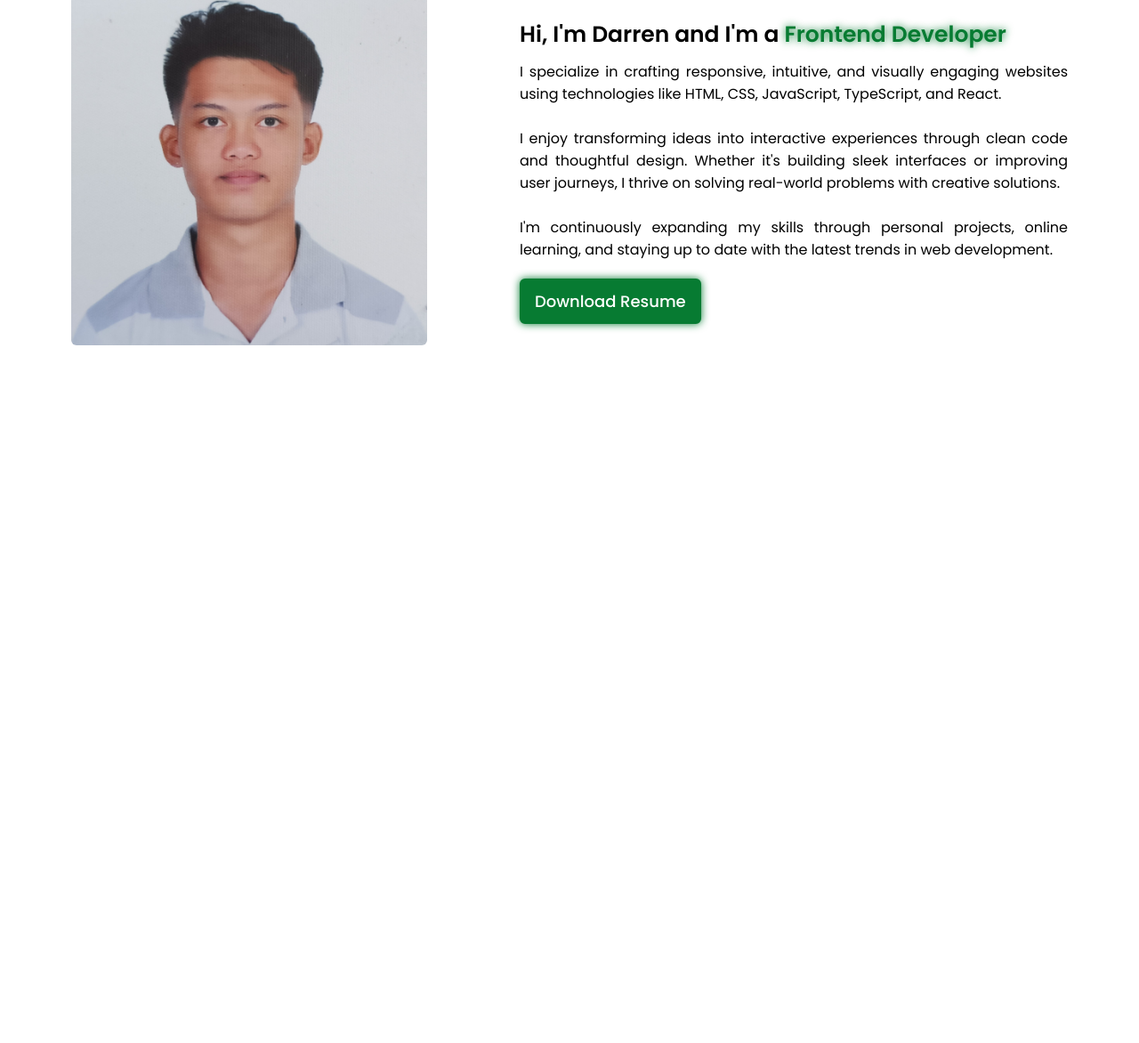
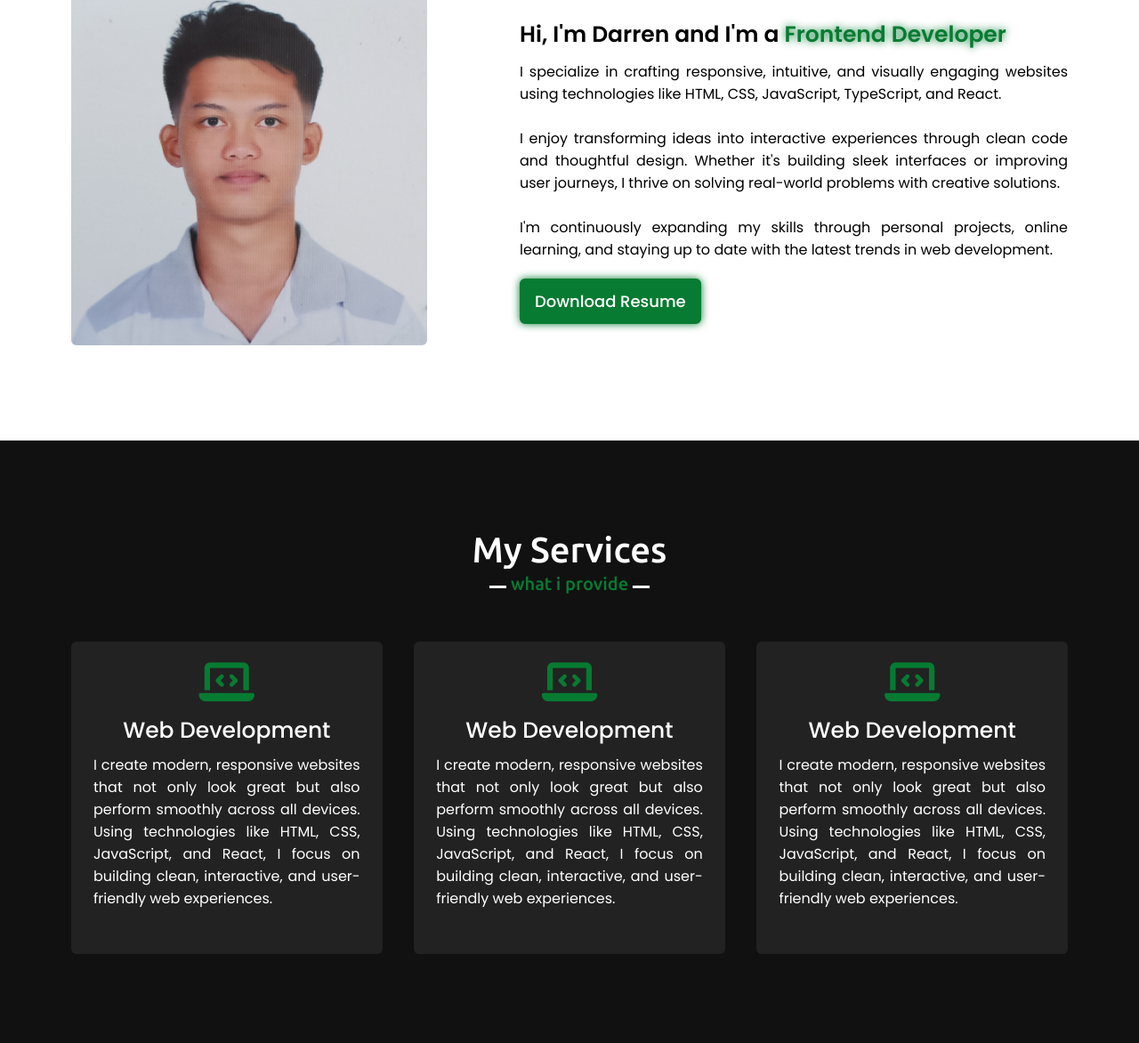
Before and after one commit to DarrenMiana/Portfolio, a plain HTML site: page index.html in a window 1280 px wide. Shown: the part 1038-2210 px from the top of the page at 89% size. Before the commit the page ends 1533 px from the top, so only its background shows below. Drawn offline with nearby package versions, Linux system fonts and the light colour scheme.

Commit message:
my services

```diff
--- a/index.html
+++ b/index.html
@@ -16,9 +16,9 @@
         <div class="max-width">
             <div class="logo"><a href="#">Darren <span>Miana</span></a></div>
             <ul class="menu">
-                <li><a href="#">Home</a></li>
-                <li><a href="#">About</a></li>
-                <li><a href="#">Services</a></li>
+                <li><a href="#home">Home</a></li>
+                <li><a href="#about">About</a></li>
+                <li><a href="#services">Services</a></li>
                 <li><a href="#">Skills</a></li>
                 <li><a href="#">Teams</a></li>
                 <li><a href="#">Contact</a></li>
@@ -65,6 +65,35 @@
         </div>
     </section>
 
+    <section class="services" id="services">
+        <div class="max-width">
+            <div class="title">My Services</div>
+            <div class="serv-content">
+                <div class="card">
+                    <div class="box">
+                        <i class="fas fa-laptop-code"></i>
+                        <div class="text">Web Development</div>
+                        <p>I create modern, responsive websites that not only look great but also perform smoothly across all devices. Using technologies like HTML, CSS, JavaScript, and React, I focus on building clean, interactive, and user-friendly web experiences.</p>
+                    </div>
+                </div>
+                <div class="card">
+                    <div class="box">
+                        <i class="fas fa-laptop-code"></i>
+                        <div class="text">Web Development</div>
+                        <p>I create modern, responsive websites that not only look great but also perform smoothly across all devices. Using technologies like HTML, CSS, JavaScript, and React, I focus on building clean, interactive, and user-friendly web experiences.</p>
+                    </div>
+                </div>
+                <div class="card">
+                    <div class="box">
+                        <i class="fas fa-laptop-code"></i>
+                        <div class="text">Web Development</div>
+                        <p>I create modern, responsive websites that not only look great but also perform smoothly across all devices. Using technologies like HTML, CSS, JavaScript, and React, I focus on building clean, interactive, and user-friendly web experiences.</p>
+                    </div>
+                </div>
+            </div>
+        </div>
+    </section>
+
     <script src="script.js"></script>
 </body>
 
--- a/style.css
+++ b/style.css
@@ -6,6 +6,10 @@
     box-sizing: border-box;
     text-decoration: none;
 }
+
+html {
+    scroll-behavior: smooth;
+  }
 
 .max-width {
     max-width: 1300px;
@@ -77,6 +81,7 @@
     display: none;
 }
 
+/* Home section styles */
 .home {
     display: flex;
     background: url("images/homebg.jpg") no-repeat center;
@@ -131,15 +136,12 @@
     background: none;
 }
 
+/* All section styles */
 section {
     padding: 100px 0;
 }
 
-.about {
-    font-family: 'Poppins', sans-serif;
-}
-
-.about .title {
+section .title {
     position: relative;
     font-family: 'Ubuntu', sans-serif;
     font-size: 40px;
@@ -149,7 +151,7 @@ section {
     text-align: center;
 }
 
-.about .title::before {
+section .title::before {
     content: "";
     position: absolute;
     width: 180px;
@@ -160,8 +162,7 @@ section {
     transform: translateX(-50%);
 }
 
-.about .title::after {
-    content: "who i am";
+section .title::after {
     position: absolute;
     font-size: 20px;
     color: #077b32;
@@ -172,7 +173,16 @@ section {
     transform: translateX(-50%);
 }
 
-.about .about-content {
+/* About section styles */
+.about, .services {
+    font-family: 'Poppins', sans-serif;
+}
+
+.about .title::after {
+    content: "who i am";
+}
+
+.about .about-content, .services .serv-content {
     display: flex;
     flex-wrap: wrap;
     align-items: center;
@@ -228,8 +238,62 @@ section {
     background: none;
 }
 
+/* Services section styles */
+.services {
+    color: #fff;
+    background: #111;
+}
 
 
+.services .title::before {
+    background: #fff;
+}
+
+.services .title::after {
+    content: "what i provide";
+    background: #111;
+}
+
+.services .serv-content .card {
+    width: calc(33% - 20px);
+    background: #222;
+    text-align: center;
+    border-radius: 6px;
+    padding: 20px 25px 50px;
+    cursor: pointer;
+}
+
+.services .serv-content .card:hover {
+    background: #077b32;
+}
+
+.services .serv-content .card .box {
+    transition: all 0.3s ease;
+}
+
+.services .serv-content .card:hover .box {
+    transform: scale(1.05);
+}
+
+.services .serv-content .card i {
+    font-size: 50px;
+    color: #077b32;
+    transition: color 0.3s ease;
+}
+
+.services .serv-content .card:hover i {
+    color: #fff;
+}
+
+.services .serv-content .card .text {
+    font-size: 25px;
+    font-weight: 500;
+    margin: 10px 0 7px 0;
+}
+
+.services .serv-content .card p {
+    text-align: justify;
+}
 
 
 
@@ -325,6 +389,11 @@ section {
         flex: 100%;
     }
 
+    .services .serv-content .card {
+        width: calc(50% - 10px);
+        margin-bottom: 20px;
+    }
+
 }
 
 @media (max-width: 690px) {
@@ -344,6 +413,10 @@ section {
         font-size: 20px;
         padding: 9px 25px;
     }
+
+    .services .serv-content .card {
+        width: 100%;
+    }
 }
 
 @media (max-width: 500px) {
```
